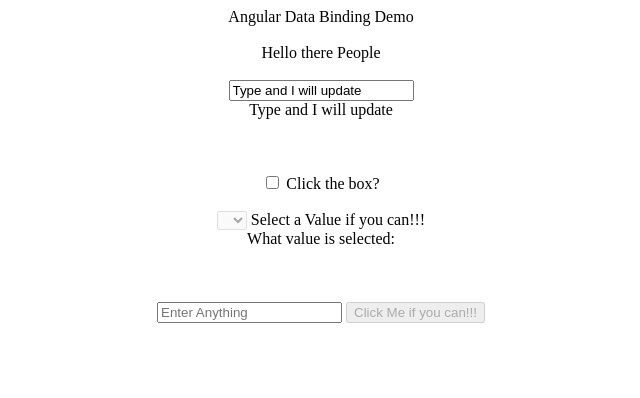
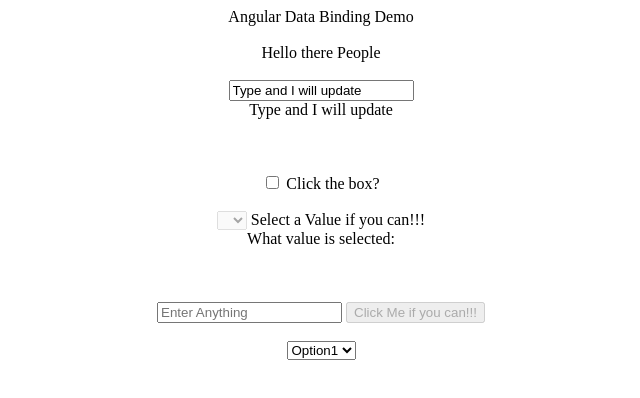
Before and after one commit to dougellison/angular_js_tech_talk, a website: page examples/data-binding/index.html in a window 1280 px wide. Shown: the whole page, without its empty margins (319-959 px from the left). Drawn offline with Linux system fonts and the light colour scheme.

Commit message:
Added some options in select box

```diff
--- a/examples/data-binding/index.html
+++ b/examples/data-binding/index.html
@@ -48,6 +48,10 @@
 	<button ng-disabled="!newform.$valid">Click Me if you can!!!</button>
   </form>
 
+  <br>
+  <select>
+	<option ng-repeat="option in options" value="option">{{option}}</option>
+  </select>
 
 
   <!-- In production use:
--- a/examples/data-binding/js/controllers.js
+++ b/examples/data-binding/js/controllers.js
@@ -8,5 +8,7 @@
 
 	$scope.helloMessage = "Type and I will update";
 
+	$scope.options = ['Option1', 'Option2'];
+
 
 });
```
